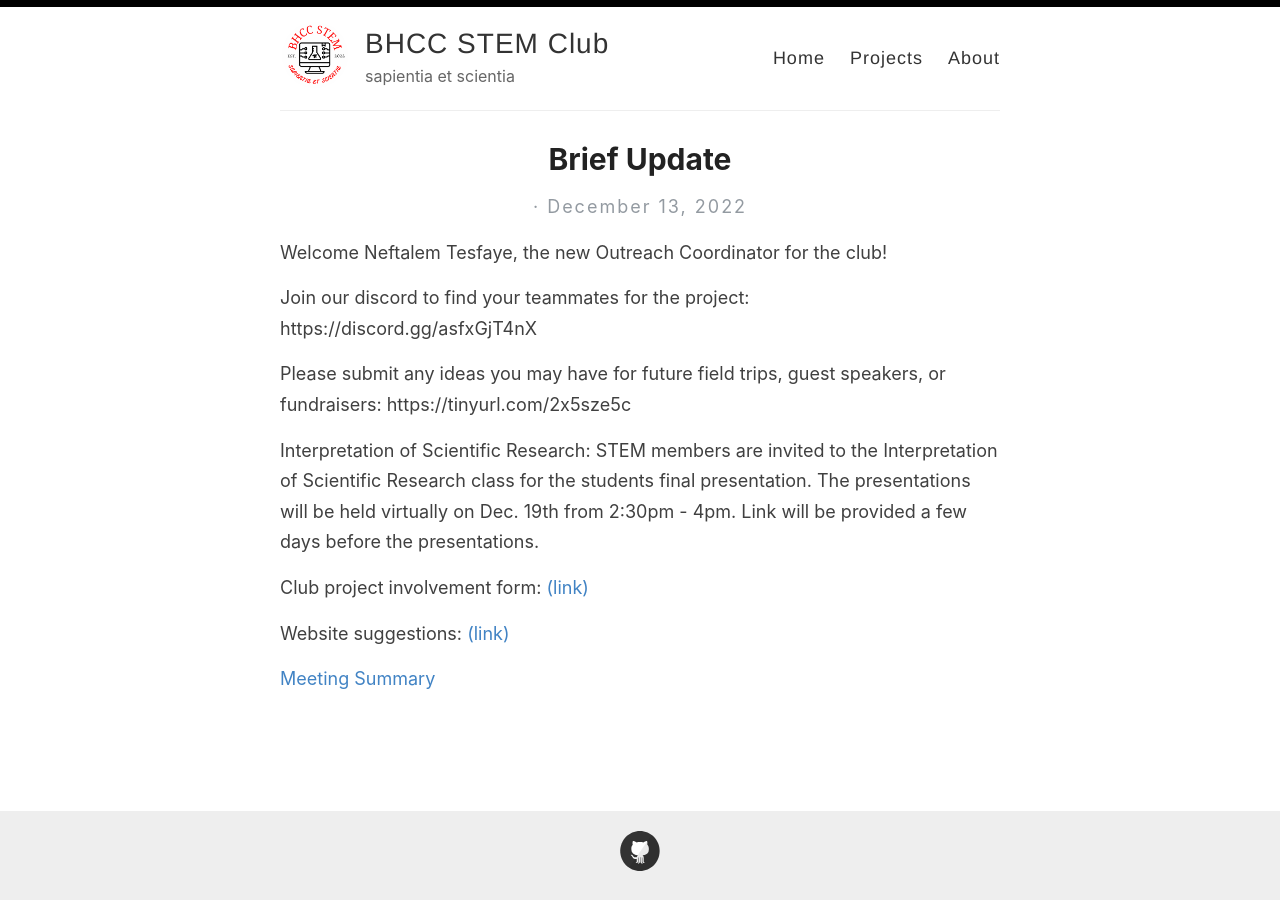
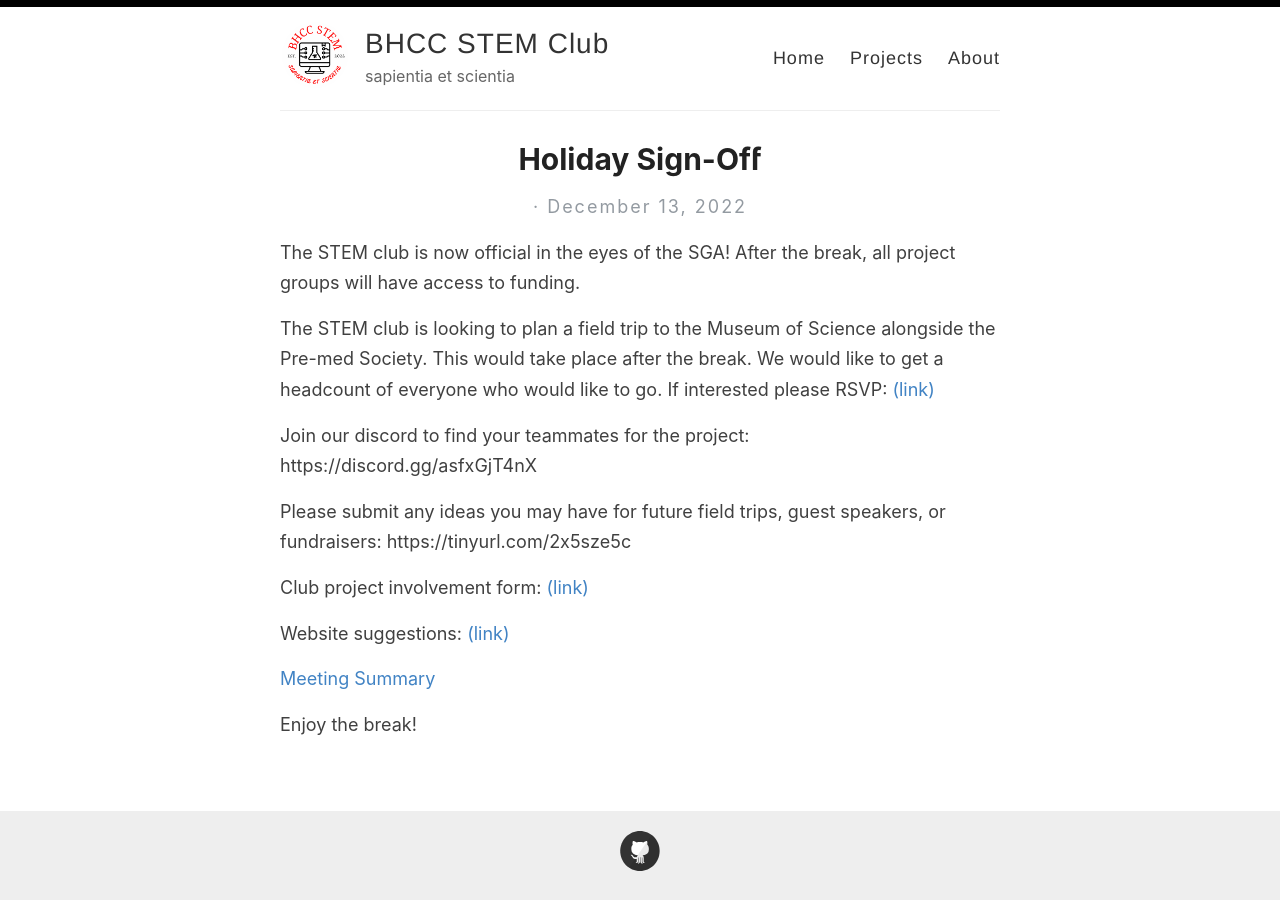
Before and after one commit to bhccstem/bhccstem.github.io, a Jekyll site: the page built from _posts/2022-12-13-meeting7.md, in a window 1280 px wide. Built offline with Jekyll 4.4.1, drawn with Linux system fonts in a browser that asks for light colours.

Commit message:
Update 2022-12-13-meeting7.md

```diff
--- a/_posts/2022-12-13-meeting7.md
+++ b/_posts/2022-12-13-meeting7.md
@@ -1,18 +1,20 @@
 ---
 layout: post
-title: Brief Update
+title: Holiday Sign-Off
 ---
 
-Welcome Neftalem Tesfaye, the new Outreach Coordinator for the club!
+The STEM club is now official in the eyes of the SGA! After the break, all project groups will have access to funding.
+
+The STEM club is looking to plan a field trip to the Museum of Science alongside the Pre-med Society. This would take place after the break. We would like to get a headcount of everyone who would like to go. If interested please RSVP: [(link)](https://tinyurl.com/468zbukk)
 
 Join our discord to find your teammates for the project: https://discord.gg/asfxGjT4nX
 
 Please submit any ideas you may have for future field trips, guest speakers, or fundraisers: https://tinyurl.com/2x5sze5c
 
-Interpretation of Scientific Research: STEM members are invited to the Interpretation of Scientific Research class for the students final presentation. The presentations will be held virtually on Dec. 19th from 2:30pm - 4pm. Link will be provided a few days before the presentations.
-
 Club project involvement form: [(link)](https://forms.gle/8NqK5QTRbii6o9Be6)
 
 Website suggestions: [(link)](https://tinyurl.com/msyhdmcd)
 
-[Meeting Summary](https://bhccstem.github.io/files/STEM_Meeting_Notes_12_6_22.pdf)
+[Meeting Summary](https://bhccstem.github.io/files/STEM_Meeting_Notes_12_13_22.pdf)
+
+Enjoy the break!
```
